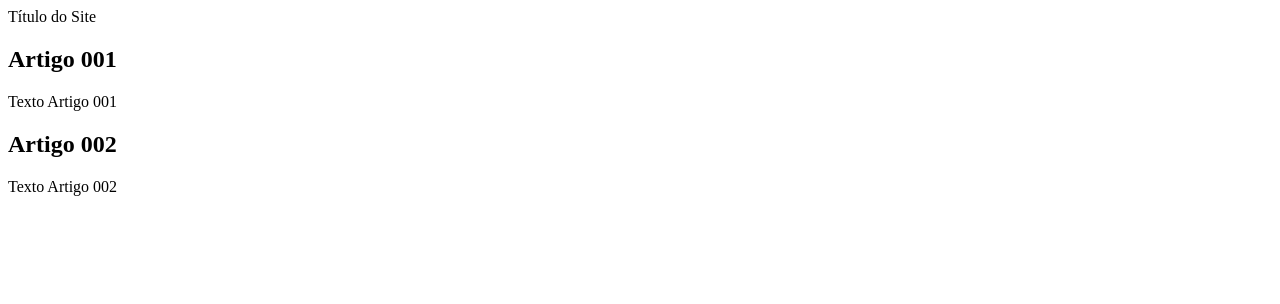
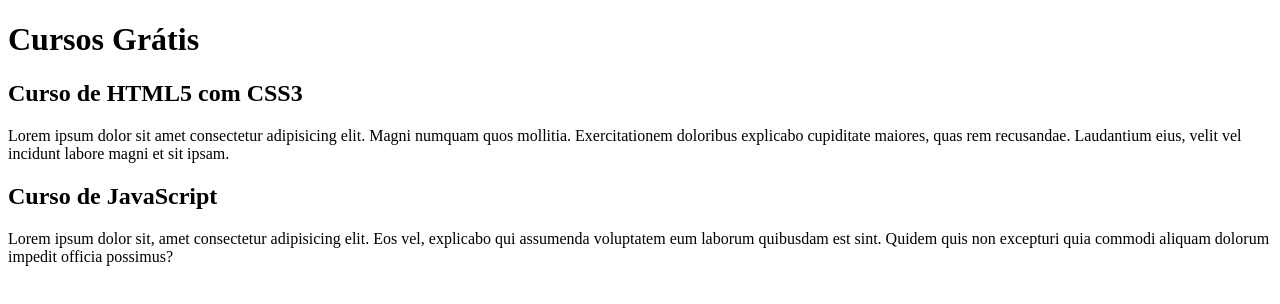
Before and after one commit to BrunoDonato/projeto-site_teste, a plain HTML site: page index.html in a window 1280 px wide. Drawn offline with Linux system fonts and the light colour scheme.

Commit message:
Comecei a escrever o conteúdo

```diff
--- a/index.html
+++ b/index.html
@@ -7,14 +7,16 @@
 </head>
 <body>
     <main>
-        <header>Título do Site</header>
+        <header>
+            <h1>Cursos Grátis</h1>
+        </header>
         <article>
-            <h2>Artigo 001</h2>
-            <p>Texto Artigo 001</p>
+            <h2>Curso de HTML5 com CSS3</h2>
+            <p>Lorem ipsum dolor sit amet consectetur adipisicing elit. Magni numquam quos mollitia. Exercitationem doloribus explicabo cupiditate maiores, quas rem recusandae. Laudantium eius, velit vel incidunt labore magni et sit ipsam.</p>
         </article>
         <article>
-            <h2>Artigo 002</h2>
-            <p>Texto Artigo 002</p>
+            <h2>Curso de JavaScript</h2>
+            <p>Lorem ipsum dolor sit, amet consectetur adipisicing elit. Eos vel, explicabo qui assumenda voluptatem eum laborum quibusdam est sint. Quidem quis non excepturi quia commodi aliquam dolorum impedit officia possimus?</p>
         </article>
     </main>
 </body>
```
